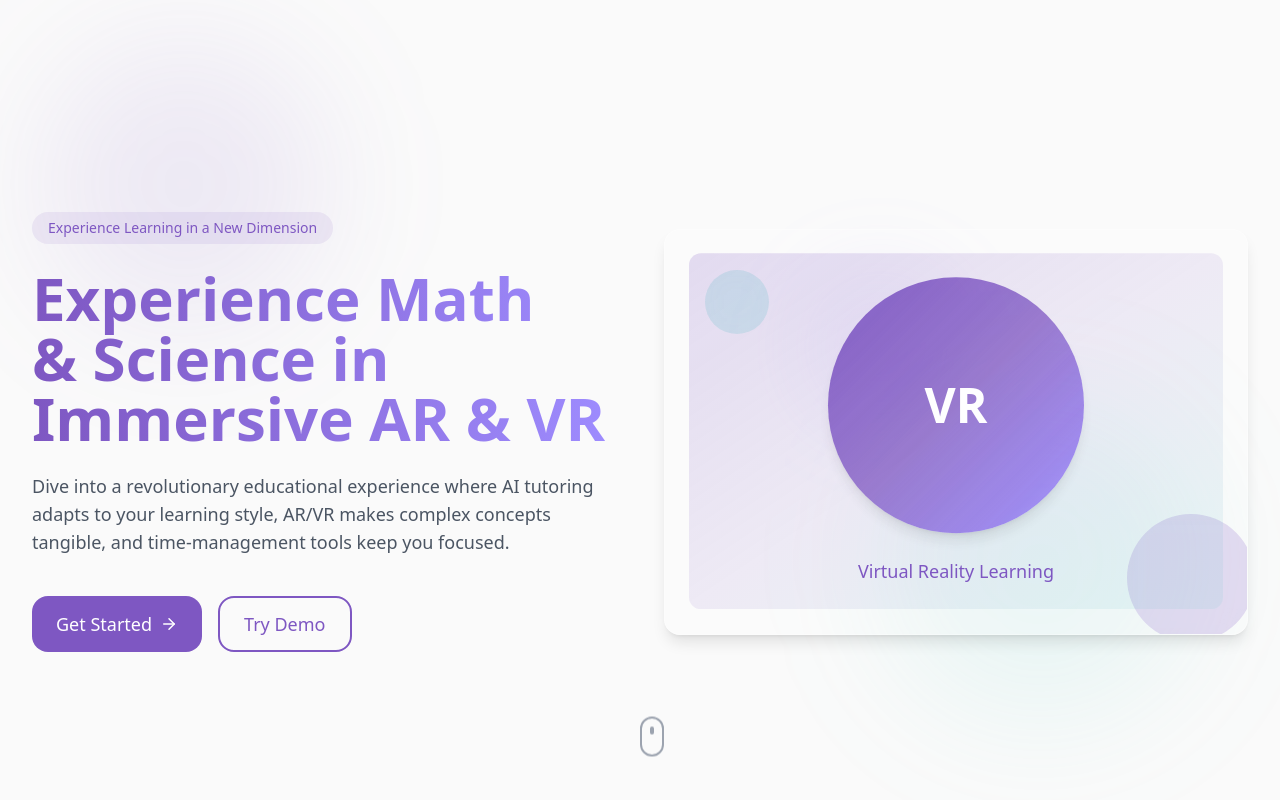
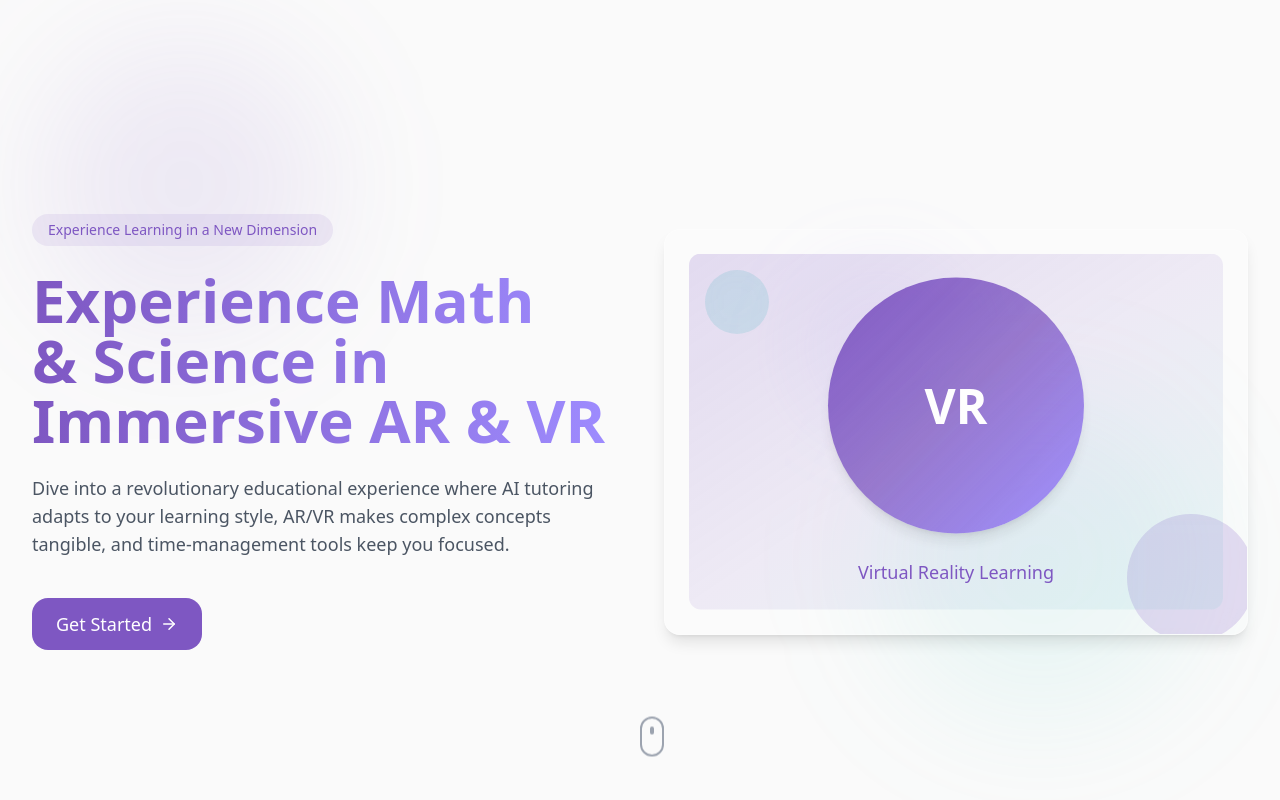
Before and after one commit to Amicus-Grant/next-era-cat, a React (Vite) app: page / in a window 1280 px wide. Shown: the top 800 px of the page. Built offline with nearby package versions, Linux system fonts and the light colour scheme.

Commit message:
Remove demo buttons
Removes the demo buttons from the codebase.

```diff
--- a/src/components/Demo.tsx
+++ b/src/components/Demo.tsx
@@ -1,7 +1,6 @@
 
 import React, { useState } from 'react';
-import AnimatedButton from './ui/AnimatedButton';
-import { Play, ChevronRight } from 'lucide-react';
+import { Play } from 'lucide-react';
 
 const Demo = () => {
   const [activeTab, setActiveTab] = useState<'ar' | 'vr' | 'ai'>('vr');
@@ -116,10 +115,6 @@ const Demo = () => {
                 </div>
               ))}
             </div>
-
-            <AnimatedButton icon={<ChevronRight size={16} />}>
-              Try It Now
-            </AnimatedButton>
           </div>
         </div>
       </div>
--- a/src/components/Hero.tsx
+++ b/src/components/Hero.tsx
@@ -62,10 +62,6 @@ const Hero = () => {
             <AnimatedButton size="lg" icon={<ArrowRight size={18} />}>
               Get Started
             </AnimatedButton>
-
-            <AnimatedButton variant="outline" size="lg">
-              Try Demo
-            </AnimatedButton>
           </div>
         </div>
 
```
